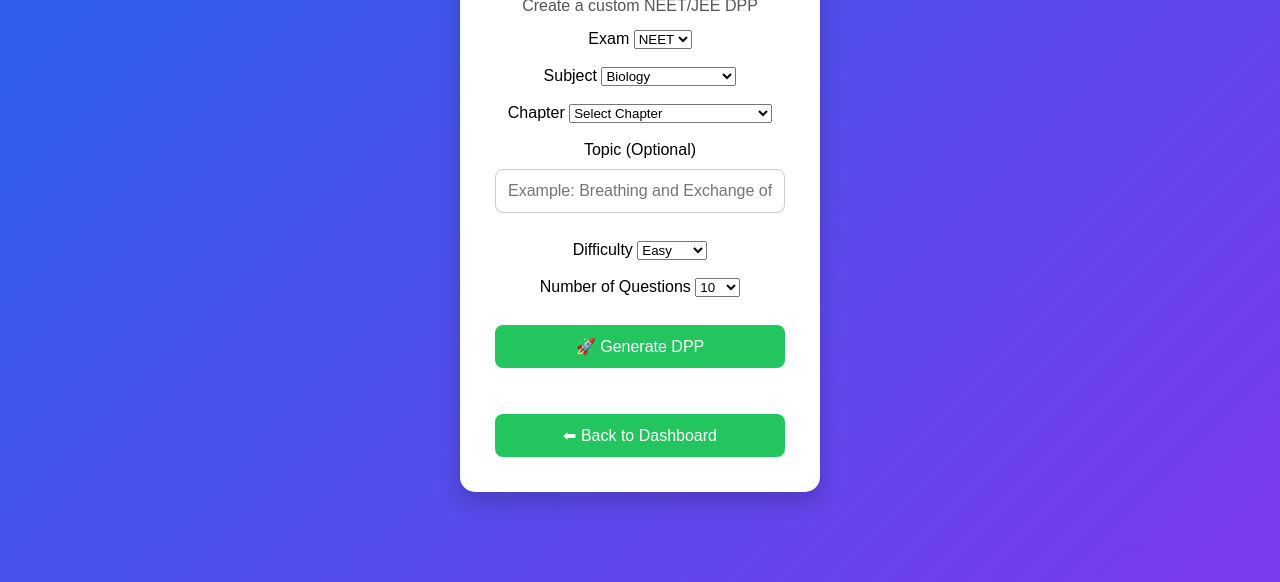
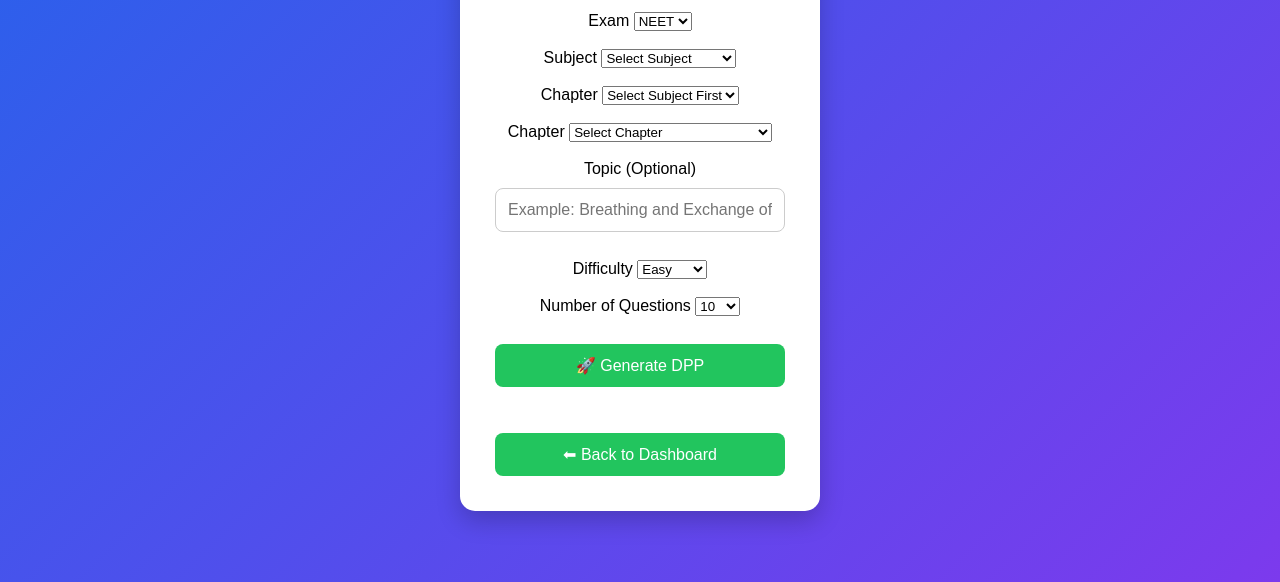
Before and after one commit to Straitsalt/Prep, a plain HTML site: page dpp.html in a window 1280 px wide. Shown: the part 218-800 px from the top of the page. Drawn offline with Linux system fonts and the light colour scheme.

Commit message:
Update dpp.html

```diff
--- a/dpp.html
+++ b/dpp.html
@@ -32,12 +32,22 @@
 
 <label>Subject</label>
 
-<select id="subject">
+<select id="subject" onchange="loadChapters()">
+    <option value="">Select Subject</option>
+    <option value="Biology">Biology</option>
+    <option value="Physics">Physics</option>
+    <option value="Chemistry">Chemistry</option>
+    <option value="Mathematics">Mathematics (JEE)</option>
+</select>
 
-<option value="Biology">Biology</option>
-<option value="Physics">Physics</option>
-<option value="Chemistry">Chemistry</option>
-<option value="Mathematics">Mathematics (JEE)</option>
+<br><br>
+
+<label>Chapter</label>
+
+<select id="chapter">
+    <option>Select Subject First</option>
+
+</select>
 
 </select>
 
```
